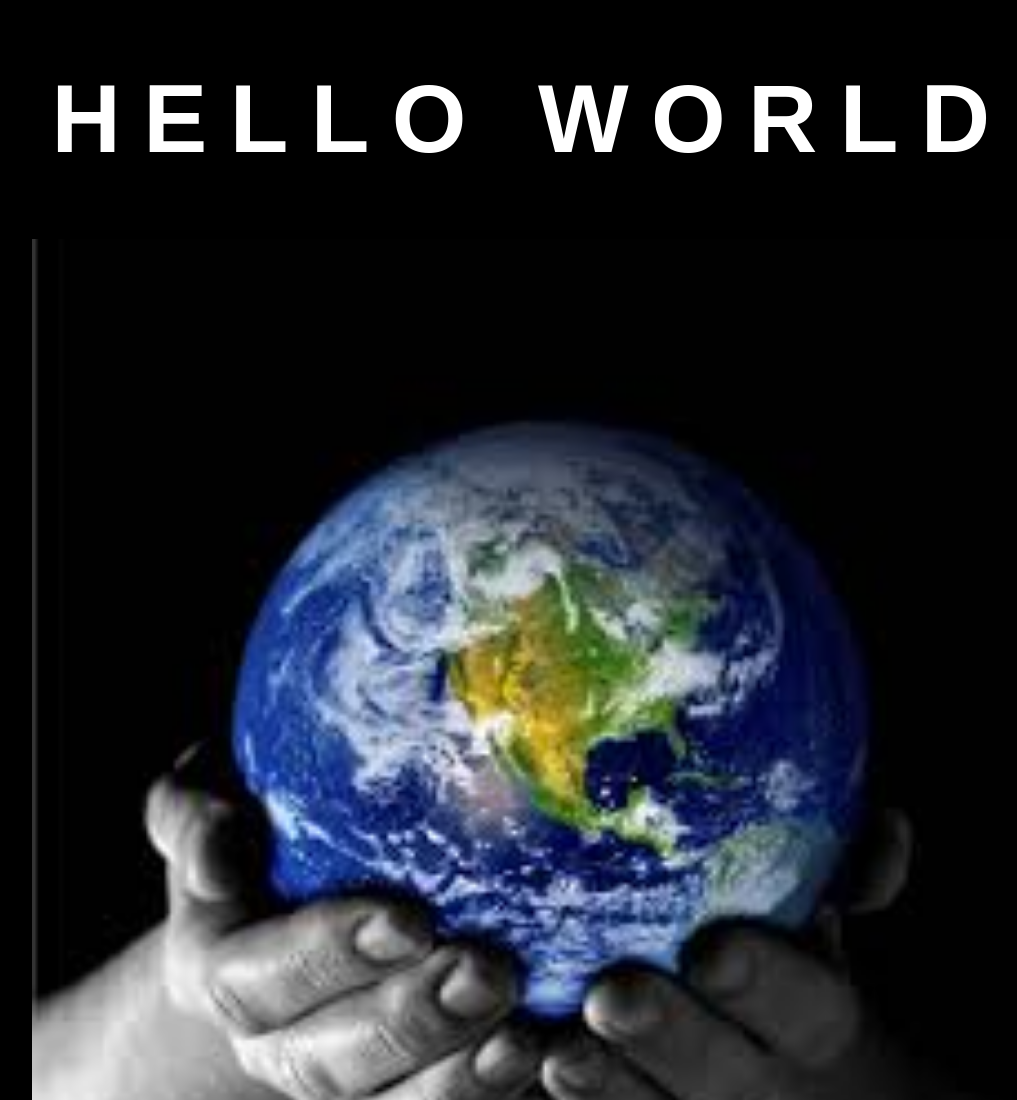
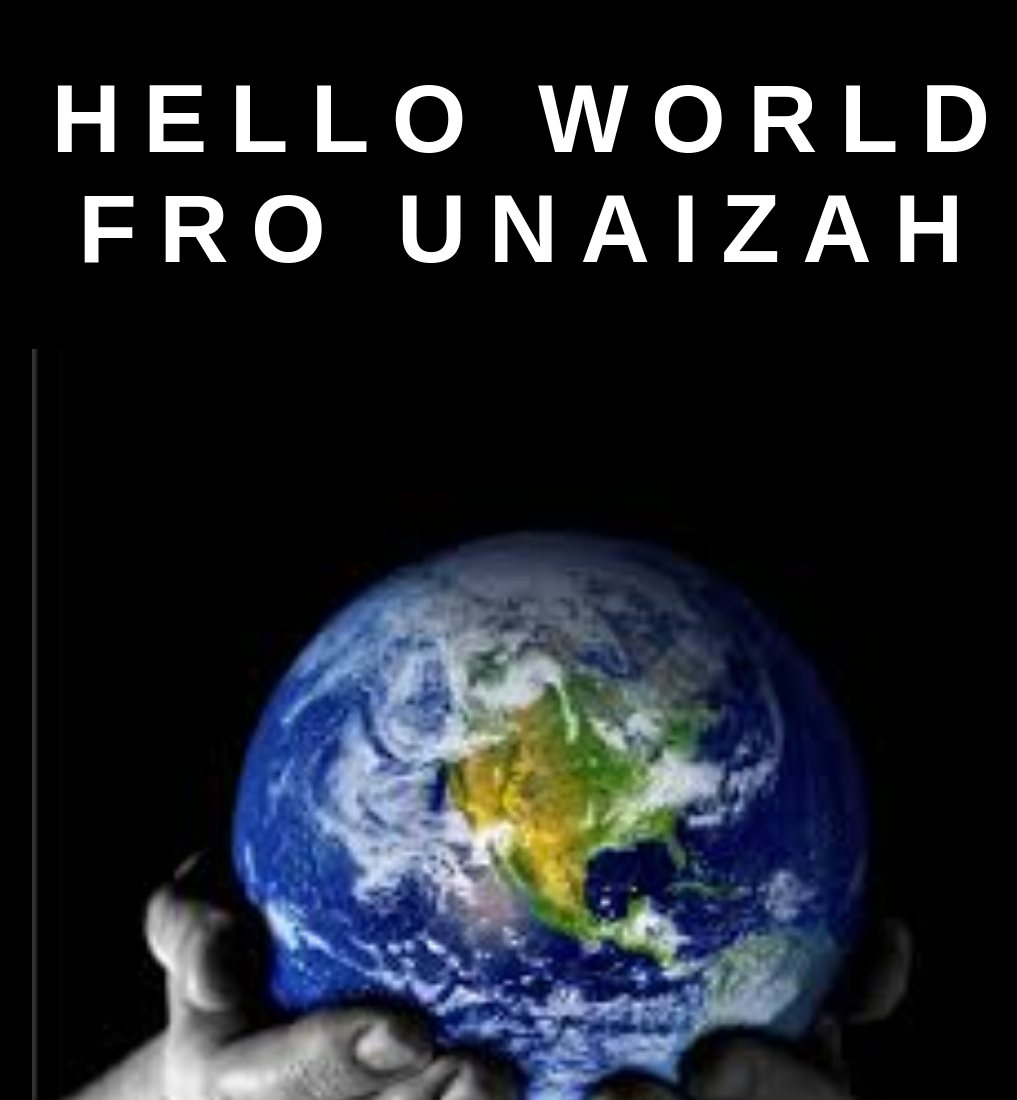
Before and after one commit to Unaizah24/project0001, a plain HTML site: page index.html in a window 1280 px wide. Shown: the top 1100 px of the page, without its empty margins (108-1125 px from the left). Drawn offline with Linux system fonts and the light colour scheme.

Commit message:
Update index.html

```diff
--- a/index.html
+++ b/index.html
@@ -25,7 +25,7 @@
 
     <body>
         <div class="world">
-            <h1>Hello World</h1>
+            <h1>Hello World fro Unaizah</h1>
         <img src="./world.jpg" alt="globe" width="1000" border-image: 0%>
         </div>
     </body>
```
